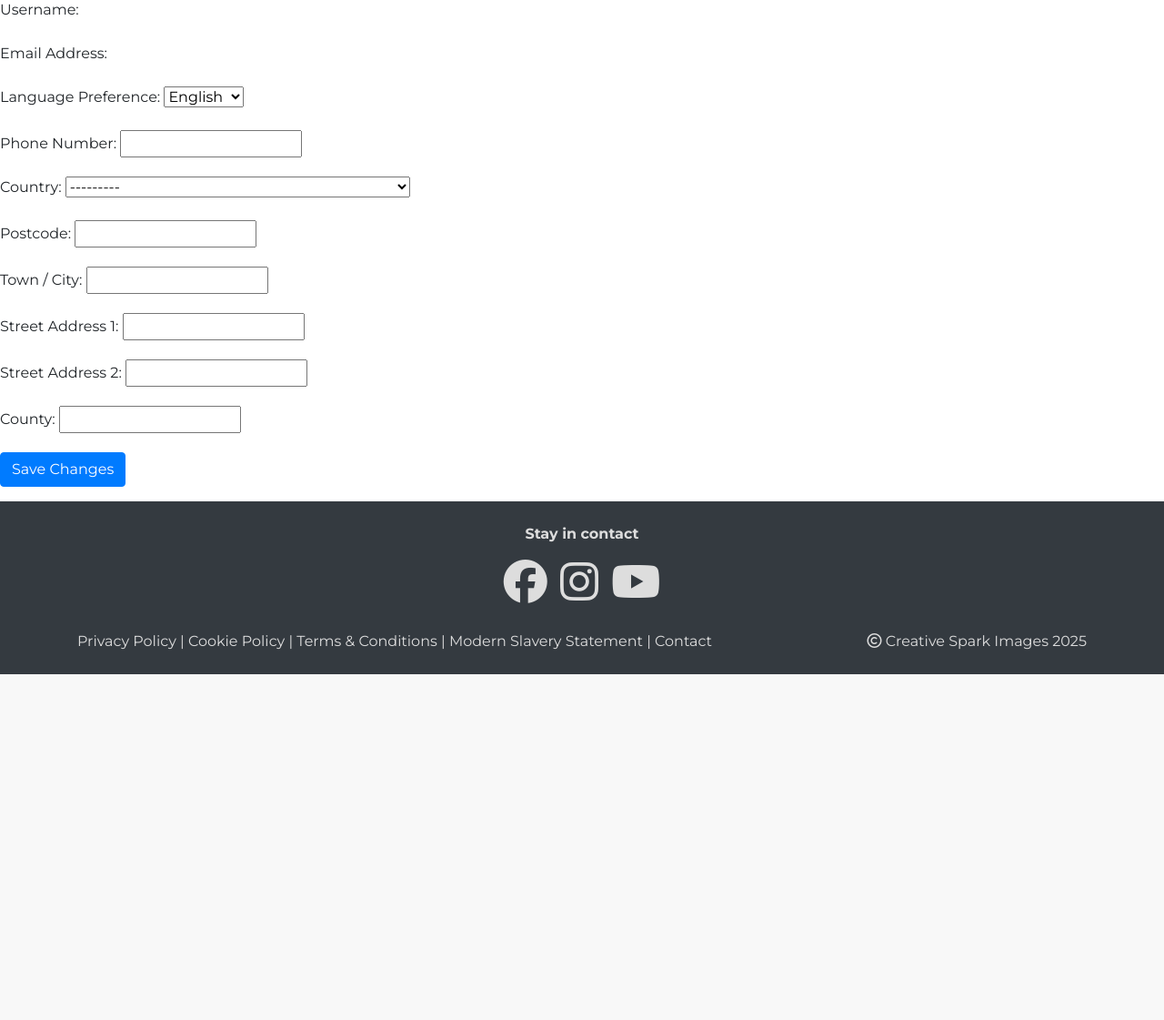
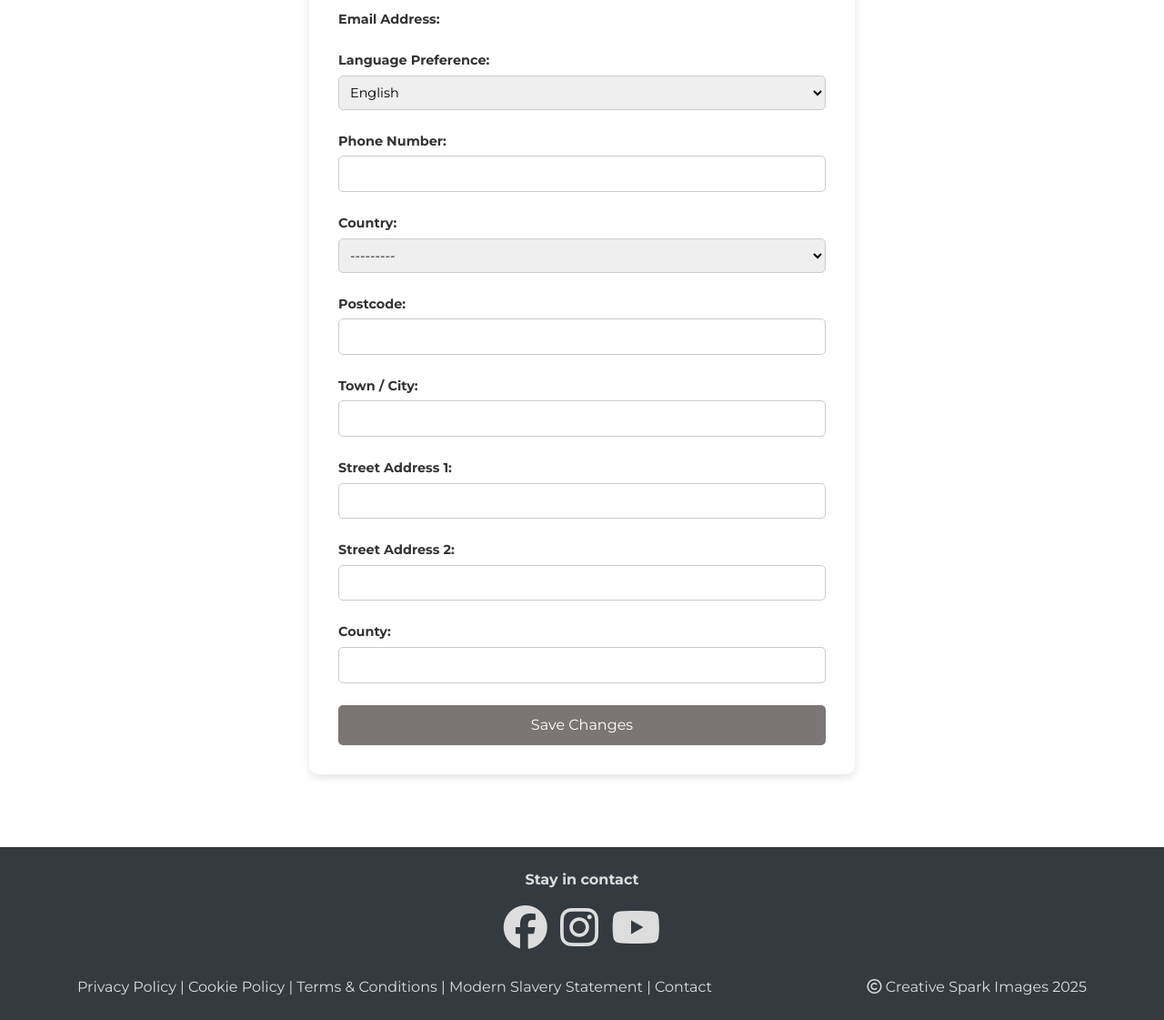
Before and after one commit to merzann/v2_creative_spark_images_photography_shop, a Django app: page /profile/ in a window 1280 px wide. Shown: the part 547-1668 px from the top of the page at 91% size. Before the commit the page ends 1288 px from the top, so only its background shows below. Run offline with Django 4.2, Linux system fonts and the light colour scheme; the visitor is signed in with stand-in values (Sample User, id 1); some libraries are stand-ins or nearby versions.

Commit message:
style: customise profile.html with css

```diff
--- a/static/css/style.css
+++ b/static/css/style.css
@@ -268,6 +268,129 @@
 }
 
 
+/* Profile Page Styling */
+.profile-container {
+    display: flex;
+    justify-content: center;
+    align-items: center;
+    min-height: 80vh;
+    padding: 4rem 2rem;
+}
+
+.profile-card {
+    background: white;
+    padding: 2rem;
+    border-radius: 10px;
+    box-shadow: 0px 4px 10px rgba(0, 0, 0, 0.1);
+    max-width: 600px;
+    width: 100%;
+    text-align: center;
+}
+
+.profile-title {
+    font-family: "Poiret One", cursive;
+    font-size: 2rem;
+    font-weight: bold;
+    margin-bottom: 0.5rem;
+}
+
+.profile-subtitle {
+    font-size: 1rem;
+    color: #666;
+    margin-bottom: 2rem;
+}
+
+/* Profile Picture */
+.profile-picture-container {
+    display: flex;
+    flex-direction: column;
+    align-items: center;
+    margin-bottom: 2rem;
+}
+
+.profile-picture {
+    width: 100px;
+    height: 100px;
+    border-radius: 50%;
+    object-fit: cover;
+    border: 2px solid #7c7575;
+}
+
+.upload-btn {
+    background-color: #7c7575;
+    color: white;
+    padding: 8px 12px;
+    font-size: 0.9rem;
+    border-radius: 5px;
+    cursor: pointer;
+    margin-top: 1rem;
+    display: inline-block;
+}
+
+.upload-btn:hover {
+    background-color: #5a5252;
+}
+
+/* Form Styling */
+.profile-form {
+    text-align: left;
+}
+
+.form-group {
+    margin-bottom: 1.5rem;
+}
+
+.form-group label {
+    font-weight: bold;
+    font-size: 0.9rem;
+    color: #333;
+    display: block;
+    margin-bottom: 5px;
+}
+
+.form-group input, .form-group select {
+    width: 100%;
+    padding: 8px;
+    font-size: 0.9rem;
+    border: 1px solid #ccc;
+    border-radius: 5px;
+}
+
+/* Save Button */
+.save-profile-btn {
+    background-color: #7c7575;
+    color: white;
+    padding: 10px;
+    width: 100%;
+    border-radius: 5px;
+    border: none;
+    font-size: 1rem;
+    cursor: pointer;
+    transition: background 0.3s ease;
+}
+
+.save-profile-btn:hover {
+    background-color: #5a5252;
+}
+
+/* Responsive Design */
+@media (max-width: 768px) {
+    .profile-card {
+        width: 100%;
+        padding: 1.5rem;
+    }
+
+    .profile-title {
+        font-size: 1.8rem;
+    }
+
+    .form-group input, .form-group select {
+        font-size: 0.85rem;
+    }
+}
+
+
+
 /* Media Queries for screens from 576px */
 @media (min-width: 576px) {
 
```
